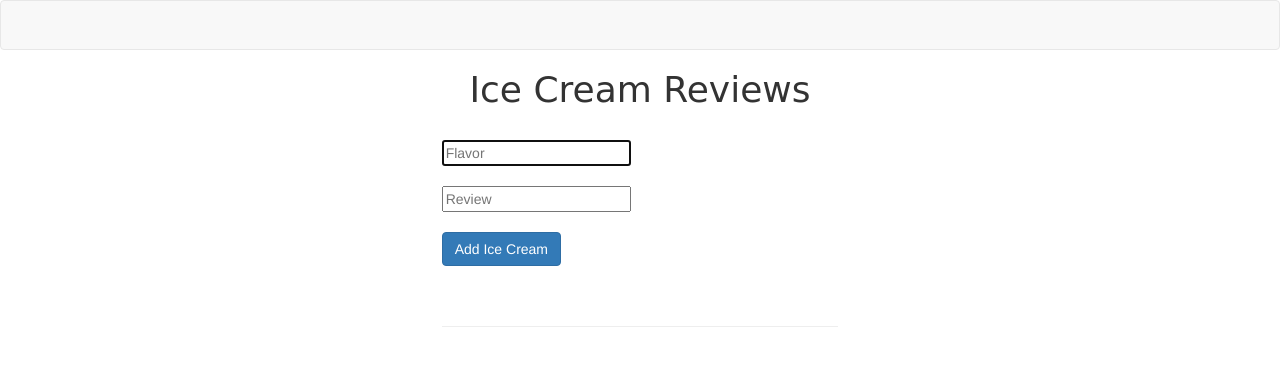
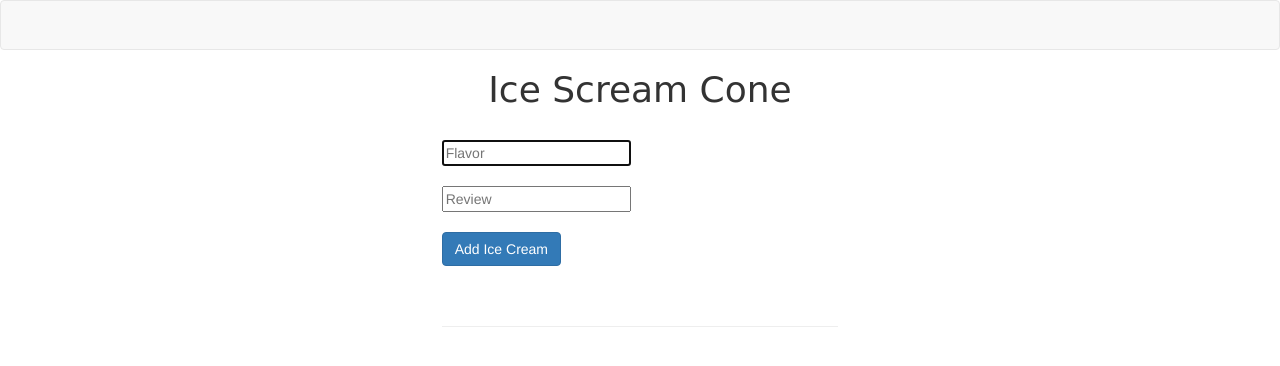
Before and after one commit to FranchiniMae/ice-cream-app, a website: page views/index.html in a window 1280 px wide. Drawn offline with nearby package versions, Linux system fonts and the light colour scheme; some packages are replaced by stand-ins of ours; files that its build step writes are made by us from their sources; no server answers; files whose address does not match are found by name; a web font is replaced by a local one.

Commit message:
Changes name to Ice Scream Cone

```diff
--- a/public/templates/home.html
+++ b/public/templates/home.html
@@ -1,4 +1,4 @@
-<h1 class="centered">Ice Cream Reviews</h1><br>
+<h1 class="centered">Ice Scream Cone</h1><br>
 
 <!-- Form to Add Ice Cream
  -->
```
